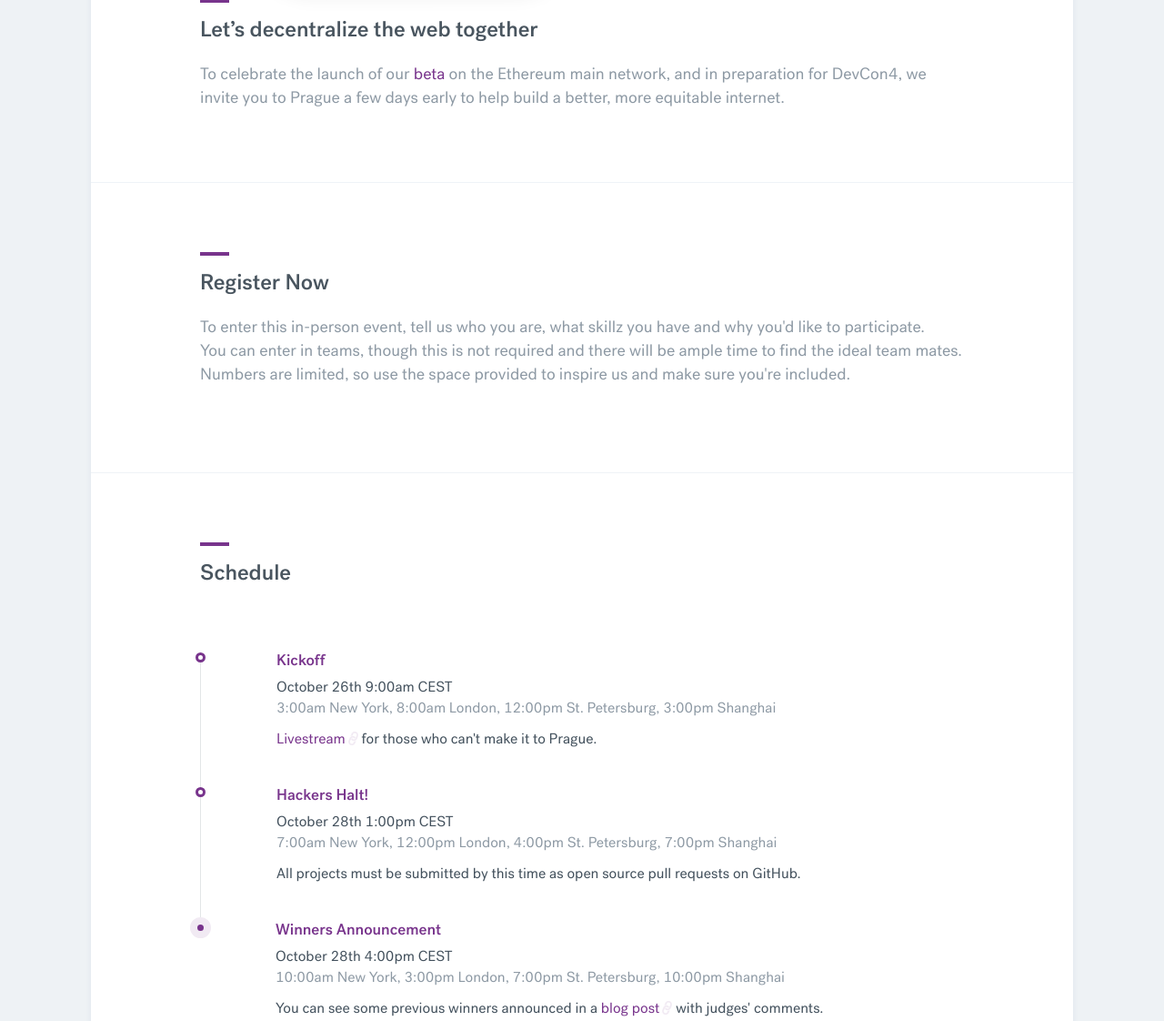
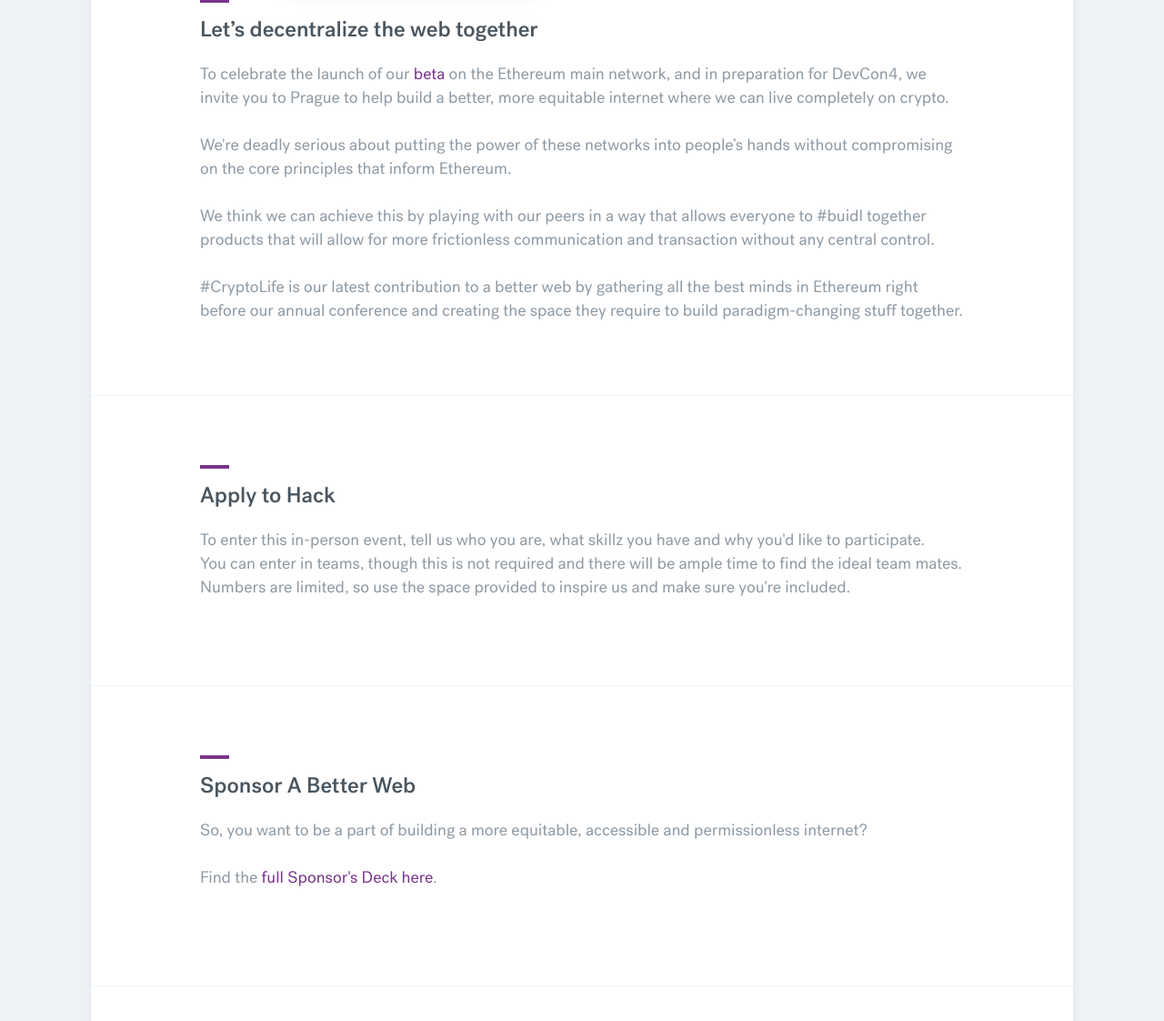
Before and after one commit to status-im/hackathon.status.im, a plain HTML site: page index.html in a window 1280 px wide. Shown: the part 837-1959 px from the top of the page at 91% size. Drawn offline with Linux system fonts and the light colour scheme; a script that the page names is missing.

Commit message:
Added Sponsor Section

```diff
--- a/index.html
+++ b/index.html
@@ -51,7 +51,8 @@
 
                       <div class="nav">
                         <a class="nav__item nav__item--about" target="_blank" href="https://status.im/">Status Home</a>
-                        <a class="nav__item nav__item--about" target="_blank" href="https://github.com/status-im">Github</a>
+                        <a class="nav__item nav__item--about" href="#register">Hack</a>
+                        <a class="nav__item nav__item--about" href="#sponsor">Sponsor</a>
                       </div>
 
                       <div class="shares">
@@ -77,12 +78,18 @@
               <div class="section">
                 <h2>Let’s decentralize the web together</h2>
                 <div class="text">
-                  <p>To celebrate the launch of our <a href="http://status.im/" target="_blank">beta</a> on the Ethereum main network, and in preparation for DevCon4, we invite you to Prague a few days early to help build a better, more equitable internet.</p>
+                  <p>To celebrate the launch of our <a href="http://status.im/" target="_blank">beta</a> on the Ethereum main network, and in preparation for DevCon4, we invite you to Prague to help build a better, more equitable internet where we can live completely on crypto.
+                  <p>&nbsp;</p>
+                  <p>We're deadly serious about putting the power of these networks into people’s hands without compromising on the core principles that inform Ethereum.</p>
+                  <p>&nbsp;</p>
+                  <p>We think we can achieve this by playing with our peers in a way that allows everyone to #buidl together products that will allow for more frictionless communication and transaction without any central control.</p>
+                  <p>&nbsp;</p>
+                  <p>#CryptoLife is our latest contribution to a better web by gathering all the best minds in Ethereum right before our annual conference and creating the space they require to build paradigm-changing stuff together.</p>
                 </div>
               </div>
 
               <div class="section">
-                <h2 id="register">Register Now</h2>
+                <h2 id="register">Apply to Hack</h2>
                 <div class="text">
                   <p>To enter this in-person event, tell us who you are, what skillz you have and why you'd like to participate.</p>
                   <p>You can enter in teams, though this is not required and there will be ample time to find the ideal team mates.</p>
@@ -97,6 +104,28 @@
                     hbspt.forms.create({
                       portalId: "3954379",
                       formId: "61fb3dce-968b-4305-b1a4-2a2f41a7dbe3"
+                  });
+                  </script>
+                </div>
+              </div>
+
+              <div class="section">
+                <h2 id="sponsor">Sponsor A Better Web</h2>
+                <div class="text">
+                  <p>So, you want to be a part of building a more equitable, accessible and permissionless internet?</p>
+                  <p>&nbsp;</p>
+                  <p>Find the <a href="assets/CryptoLife.pdf" target="_blank">full Sponsor's Deck here</a>.</p>
+                  <p>&nbsp;</p>
+                </div>
+                <div class="sponsor">
+                  <!--[if lte IE 8]>
+                  <script charset="utf-8" type="text/javascript" src="//js.hsforms.net/forms/v2-legacy.js"></script>
+                  <![endif]-->
+                  <script charset="utf-8" type="text/javascript" src="//js.hsforms.net/forms/v2.js"></script>
+                  <script>
+                    hbspt.forms.create({
+                      portalId: "3954379",
+                      formId: "f720e470-7d96-40df-9646-6ebee8a97d58"
                   });
                   </script>
                 </div>
```
Also changed, not shown: 1 other file.
